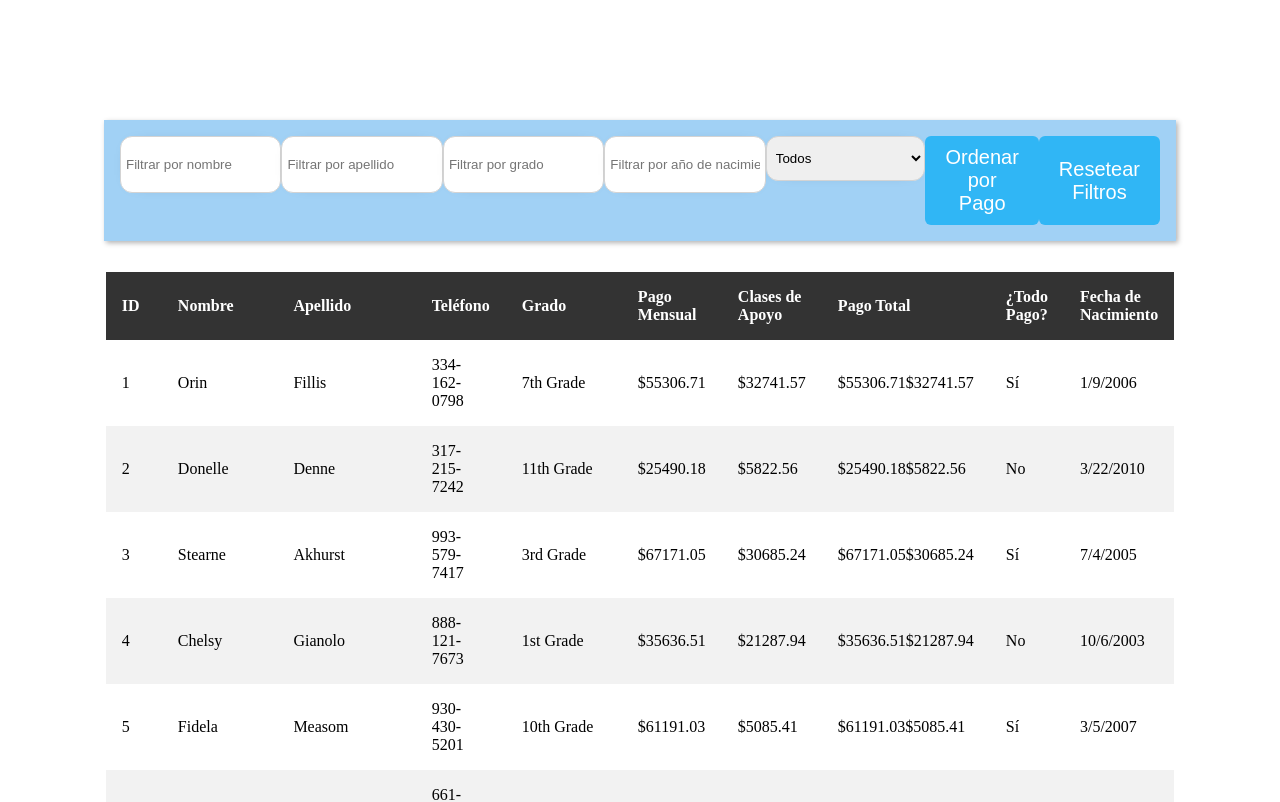
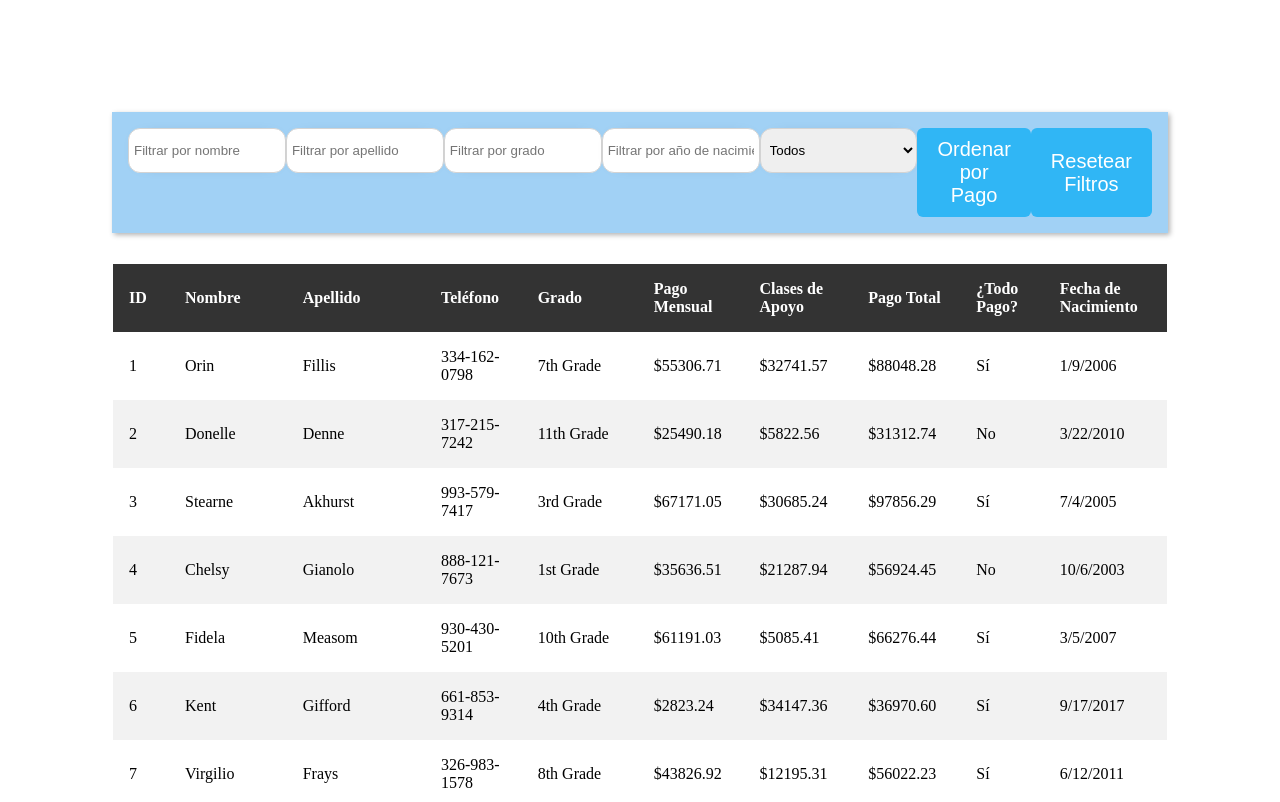
Before and after one commit to DaniLedes99/StudentsTable, a React (Vite) app: page / in a window 1280 px wide. Shown: the top 802 px of the page. Built offline with nearby package versions, Linux system fonts and the light colour scheme.

Commit message:
Cambios en el css y en la tabla

```diff
--- a/src/Components/Header.css
+++ b/src/Components/Header.css
@@ -1,3 +1,16 @@
+* {
+  box-sizing: border-box;
+  padding: 0;
+  margin: 0;
+}
+
+.all {
+  display: flex;
+  flex-direction: column;
+  justify-content: center;
+  align-items: center;
+}
+
 .header {
   display: flex;
   justify-content: space-around;
@@ -12,13 +25,6 @@
   color: #64696d;
   box-shadow: 2px 2px 5px rgba(0, 0, 0, 0.3);
   margin-bottom: 30px;
-}
-
-.all {
-  display: flex;
-  flex-direction: column;
-  justify-content: center;
-  align-items: center;
 }
 
 .button {
--- a/src/Components/TableWithFilter.jsx
+++ b/src/Components/TableWithFilter.jsx
@@ -140,7 +140,13 @@ const TableWithFilter = () => {
               <td>{item.grade_level}</td>
               <td>{item.monthly__payment}</td>
               <td>{item.support_classes_payment}</td>
-              <td>{item.monthly__payment + item.support_classes_payment}</td>
+              <td>
+                $
+                {(
+                  parseFloat(item.monthly__payment.replace("$", "")) +
+                  parseFloat(item.support_classes_payment.replace("$", ""))
+                ).toFixed(2)}
+              </td>
               <td>{item.all_paid ? "Sí" : "No"}</td>
               <td>{item.birthday}</td>
             </tr>
```
